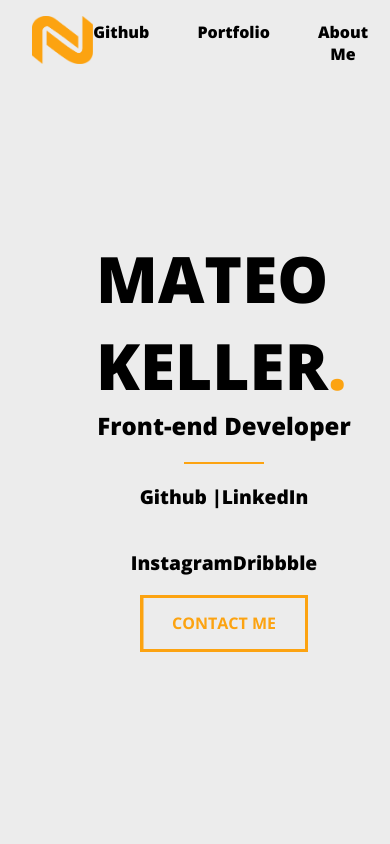
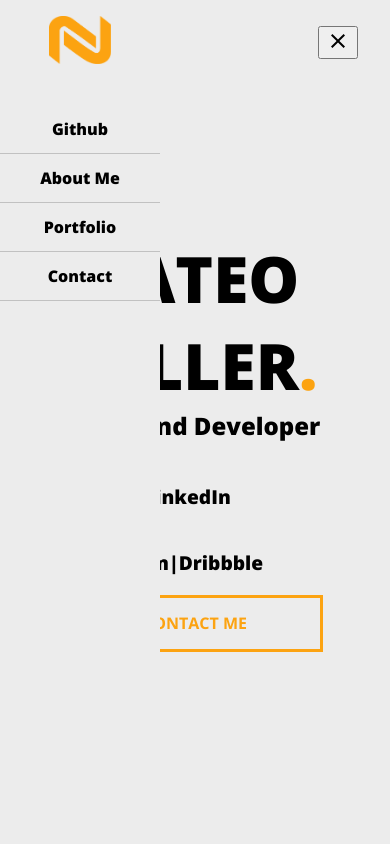
Before and after one commit to mateokeller/my-portfolio, a React (Vite) app: page / in a window 390 px wide. Shown: the top 844 px of the page. Built offline with nearby package versions, Linux system fonts and the light colour scheme.

Commit message:
add mobile-nav

```diff
--- /dev/null
+++ b/src/components/Drawer.jsx
@@ -0,0 +1,45 @@
+import React from "react";
+import {Link as ReactLink} from "react-scroll";
+
+const Drawer = () => {
+  return (
+    <div className="drawer">
+      <ReactLink to="home" spy={true} smooth={true}>
+        <img className="logo" src="/src/assets/altoloho@150x.png"></img>
+      </ReactLink>
+
+      <ul className="header-nav">
+        <li>
+          <a href="https://github.com/mateokeller">Github</a>
+        </li>
+        <li>
+          <ReactLink
+            to="about-me"
+            spy={true}
+            smooth={true}
+            offset={-50}
+            className="pointer"
+          >
+            About Me
+          </ReactLink>
+        </li>
+        <li>
+          <ReactLink
+            to="portfolio"
+            spy={true}
+            smooth={true}
+            offset={-300}
+            className="pointer"
+          >
+            Portfolio
+          </ReactLink>
+        </li>
+        <li>
+          <a href="">Contact</a>
+        </li>
+      </ul>
+    </div>
+  );
+};
+
+export default Drawer;
--- a/src/components/Intro.jsx
+++ b/src/components/Intro.jsx
@@ -11,11 +11,11 @@ const Intro = () => {
         <h2>Front-end Developer</h2>
         <div className="h-line"></div>
         <p className="socials-text">
-          <a href="https://github.com/mateokeller">Github</a> |
+          <a href="https://github.com/mateokeller">Github</a>|
           <a href="http://www.linkedin.com/in/mateo-keller">LinkedIn</a>
         </p>
         <p className="socials-text">
-          <a href="https://www.instagram.com/mateo.keller/">Instagram</a>
+          <a href="https://www.instagram.com/mateo.keller/">Instagram</a>|
           <a href="https://dribbble.com/mateokeller">Dribbble</a>
         </p>
         <button className="btn">CONTACT ME</button>
--- a/src/index.css
+++ b/src/index.css
@@ -79,6 +79,14 @@ body {
 .subtitle {
   margin: 0;
   font-size: 2rem;
+}
+
+.tablet-nav {
+  display: none;
+}
+
+.desktop-nav {
+  display: block;
 }
 
 /* Heading */
@@ -265,6 +273,13 @@ body {
   align-items: center;
   font-weight: 700;
 }
+@media (max-width: 1024px) {
+  .header-container {
+    padding: 1em 2em;
+  }
+}
+
+/* Tablet */
 
 @media (max-width: 768px) {
   .header-container {
@@ -283,12 +298,97 @@ body {
     padding: 1em 2em;
   }
 
+  .tablet-nav {
+    display: block;
+  }
+
+  .desktop-nav {
+    display: none;
+  }
+
+  .header-nav {
+    display: flex;
+    padding: 0;
+    gap: 0rem;
+    font-weight: 800;
+    text-decoration: none;
+    flex-direction: column;
+    align-items: center;
+    list-style-type: none;
+  }
+
+  .drawer {
+    display: flex;
+    gap: 20px;
+    top: 0;
+    left: 0;
+    height: 100vh;
+    position: fixed;
+    width: 10em;
+    background-color: #ececec;
+    padding: 1em 0;
+    flex-direction: column;
+  }
+  /*
+  .contact-btn-mobile {
+    font-size: 1rem;
+    font-weight: 800;
+    display: flex;
+    width: 100%;
+    height: 3rem;
+    border-bottom: solid 1px var(--gray-02);
+    align-items: center;
+    justify-content: center;
+    color: var(--yellow-primary);
+    border: 3px solid #fca311;
+    cursor: pointer;
+    position: relative;
+    background-color: transparent;
+    text-decoration: none;
+    overflow: hidden;
+    z-index: 1;
+    font-family: inherit;
+  }
+
+  .contact-btn-mobile:hover {
+    color: #fff;
+  }
+
+  .contact-btn-mobile::before {
+    content: "";
+    position: absolute;
+    left: 0;
+    top: 0;
+    width: 100%;
+    height: 100%;
+    background-color: var(--yellow-primary);
+    transform: translateX(-100%);
+    transition: all 0.3s;
+    z-index: -1;
+  }
+
+  .contact-btn-mobile:hover::before {
+    transform: translateX(0);
+  } */
+
+  .drawer li {
+    display: flex;
+    width: 100%;
+    height: 3rem;
+    /* padding: 3px; */
+    /* align-self: center; */
+    border-bottom: solid 1px var(--gray-02);
+    align-items: center;
+    justify-content: center;
+  }
+
   .intro {
     background: url("/src/assets/landing.png") no-repeat bottom right;
     height: 100vh;
     display: flex;
     align-items: center;
     background-position-x: -33rem;
+    background-position-y: 0;
   }
 
   .group-indicator {
@@ -332,6 +432,8 @@ body {
   }
 }
 
+/* mobile */
+
 @media (max-width: 425px) {
   .intro {
     background: none;
@@ -339,14 +441,15 @@ body {
     display: flex;
     align-items: center;
     background-position-x: -33rem;
+    flex-direction: column;
+    justify-content: center;
   }
 
   .text-container {
-    margin: none;
+    margin: 0;
     display: flex;
     flex-direction: column;
-    text-align: center;
-    align-items: center;
+    text-align: left;
   }
 
   .text-container h1 {
--- a/src/ui/Header.jsx
+++ b/src/ui/Header.jsx
@@ -1,7 +1,17 @@
 import React, {useState} from "react";
 import {Link as ReactLink} from "react-scroll";
+import MenuIcon from "@mui/icons-material/Menu";
+import CloseIcon from "@mui/icons-material/Close";
+
+import Drawer from "../components/Drawer";
 
 const Header = (props) => {
+  const [openMenu, setOpenMenu] = useState(false);
+
+  const handleToggle = () => {
+    setOpenMenu((prev) => !prev);
+  };
+
   return (
     <div className={props.headerStyles}>
       <div className="header-content">
@@ -9,16 +19,25 @@ const Header = (props) => {
           <img className="logo" src="/src/assets/altoloho@150x.png"></img>
         </ReactLink>
 
+        <div className="tablet-nav">
           <div className="header-nav">
-          <a href="https://github.com/mateokeller">Github</a>
+            <button onClick={handleToggle}>
+              {openMenu ? <MenuIcon /> : <CloseIcon />}
+            </button>
+          </div>
+          {openMenu ? null : <Drawer />}
+        </div>
+
+        <div className="desktop-nav">
+          <div className="header-nav">
             <ReactLink
-            to="portfolio"
+              to="home"
               spy={true}
               smooth={true}
-            offset={-300}
+              offset={-50}
               className="pointer"
             >
-            Portfolio
+              Home
             </ReactLink>
             <ReactLink
               to="about-me"
@@ -29,7 +48,17 @@ const Header = (props) => {
             >
               About Me
             </ReactLink>
+            <ReactLink
+              to="portfolio"
+              spy={true}
+              smooth={true}
+              offset={-300}
+              className="pointer"
+            >
+              Portfolio
+            </ReactLink>
             <a href="">Contact</a>
+          </div>
         </div>
       </div>
     </div>
```
Lines whose indentation alone changed are shown as unchanged.
